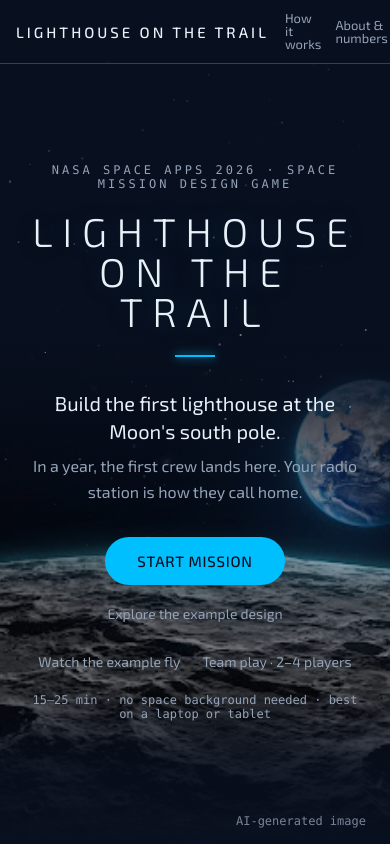
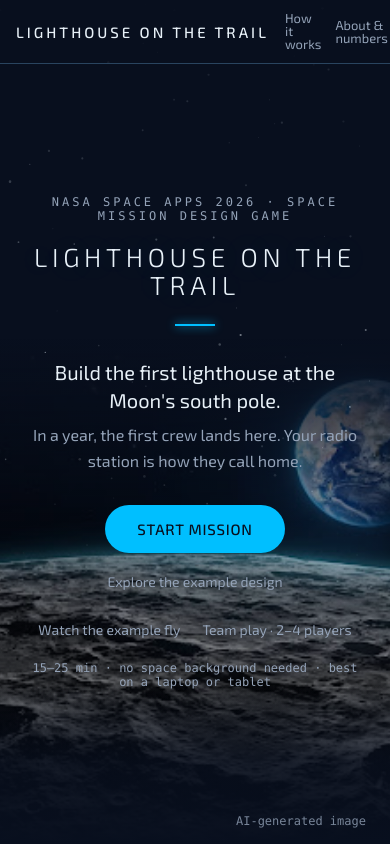
Before and after one commit to gennady73/space-mission-simulator, a website built with Vite: page index.html in a window 390 px wide. Shown: the top 844 px of the page. Built offline with nearby package versions, Linux system fonts and the light colour scheme.

Commit message:
Landing title fits one row from tablets up
clamp(26px, 4.4vw, 56px), letter-spacing .18em; 909 px wide at 1366,
731 px at 1024, single line in both.

Co-Authored-By: Claude Fable 5 <noreply@anthropic.com>
Claude-Session: https://claude.ai/code/session_012VnhCrh7QqqLd1mYkrNKNT

```diff
--- a/src/ui/home/home.css
+++ b/src/ui/home/home.css
@@ -31,7 +31,8 @@
 
 .home__centre { position: relative; z-index: 2; flex: 1; display: flex; flex-direction: column; align-items: center; justify-content: center; text-align: center; padding: 8px 24px 48px; }
 .home__kicker { font: 12px var(--home-mono); letter-spacing: .25em; text-transform: uppercase; color: var(--home-muted); margin: 0 0 20px; }
-.home h1 { font: 300 clamp(40px, 6vw, 80px)/1 var(--home-font); letter-spacing: .24em; text-transform: uppercase; margin: 0 0 24px; text-shadow: 0 0 30px rgb(0 191 255 / .2); }
+/* Sized so the full name sits on one row from tablets up (team note 11-15). */
+.home h1 { font: 300 clamp(26px, 4.4vw, 56px)/1.1 var(--home-font); letter-spacing: .18em; text-transform: uppercase; margin: 0 0 24px; text-shadow: 0 0 30px rgb(0 191 255 / .2); }
 .home__rule { width: 40px; height: 2px; background: var(--home-primary); box-shadow: 0 0 10px var(--home-primary); margin: 0 0 32px; }
 .home h2 { font: 400 20px/1.4 var(--home-font); margin: 0 0 8px; max-width: 42rem; }
 .home__subtitle { font-size: 16px; line-height: 1.6; color: var(--home-muted); max-width: 36rem; margin: 0 0 32px; }
```
